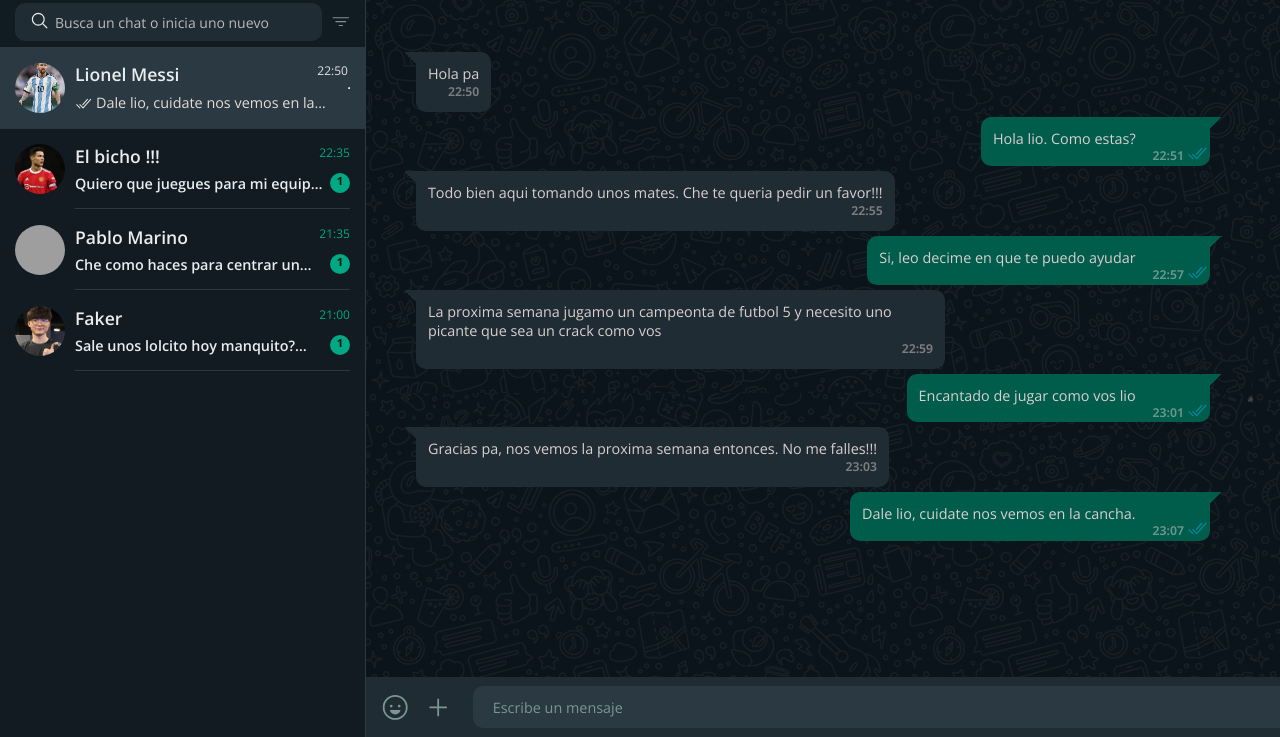
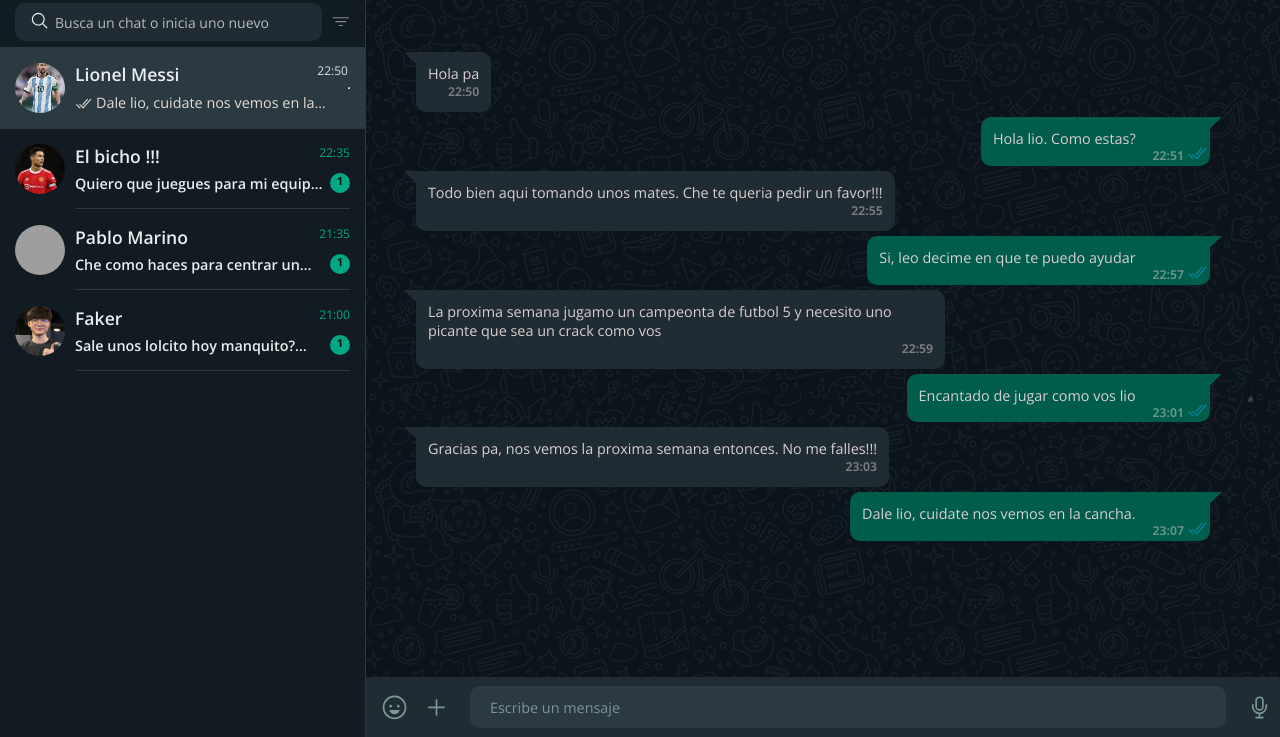
Before and after one commit to CardozoMartin/Challenge-Whatsapp, a plain HTML site: page index.html in a window 1280 px wide. Shown: the part 63-800 px from the top of the page. Drawn offline with nearby package versions, Linux system fonts and the light colour scheme; grey boxes are pictures that could not be loaded; a small style sheet from the web is missing.

Commit message:
ultimo cambio

```diff
--- a/style.css
+++ b/style.css
@@ -11,7 +11,7 @@
 
 body {
 
-
+overflow-y: hidden;
 
 }
 
@@ -456,7 +456,7 @@ color: #10adeb; }
 /*seccion de escribir mensajes*/
 .contendor__mensajes__input{
   position: fixed;
-  width: 100%;
+  width: 72%;
   height: 60px;
   background: #202c33;
   padding: 15px;
```
